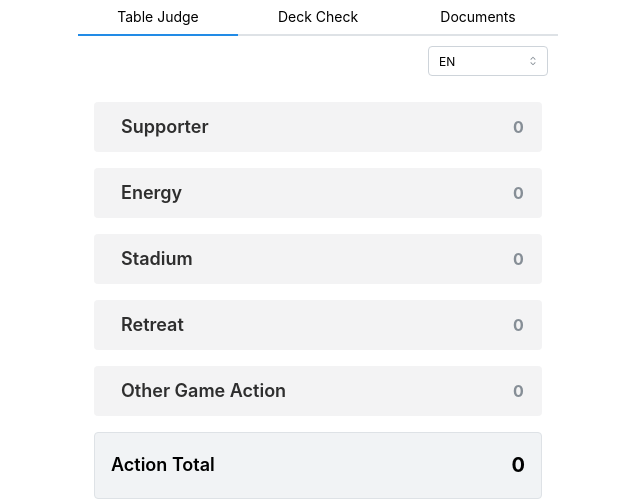
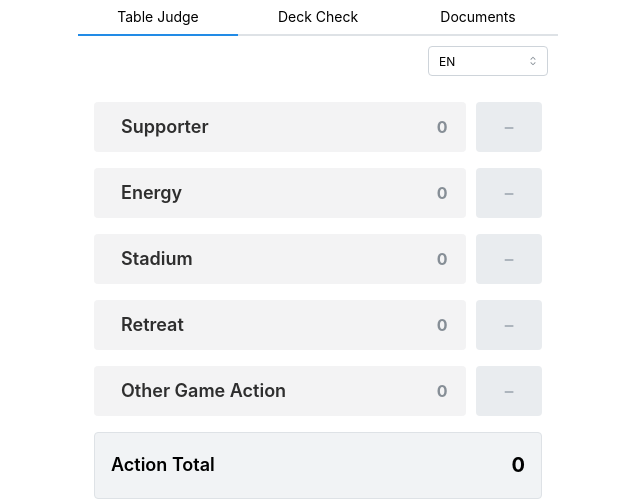
Before and after one commit to FellipeGiulianoDuarte/judge-helper, a React (Vite) app in the folder client/: page /table-judge in a window 1280 px wide. Shown: the top 500 px of the page, without its empty margins (322-962 px from the left). Built offline with nearby package versions, Linux system fonts and the light colour scheme.

Commit message:
Implement decrement functionality for action counters in Table Judge

```diff
--- a/client/playwright.config.ts
+++ b/client/playwright.config.ts
@@ -18,8 +18,9 @@ export default defineConfig({
     },
   ],
   webServer: {
-    command: 'bun vite',
+    command: 'bunx vite',
     url: 'http://localhost:5173',
-    reuseExistingServer: !process.env.CI,
+    reuseExistingServer: true,
+    timeout: 120 * 1000,
   },
 });
--- a/client/src/pages/TableJudgePage.tsx
+++ b/client/src/pages/TableJudgePage.tsx
@@ -81,6 +81,17 @@ export function TableJudgePage() {
     }));
   }, [state]);
 
+  const handleActionDecrement = useCallback((action: ActionType, e: React.MouseEvent) => {
+    e.stopPropagation(); // Prevent triggering the increment
+
+    if (state[action] > 0) {
+      setState((prev) => ({
+        ...prev,
+        [action]: prev[action] - 1,
+      }));
+    }
+  }, [state]);
+
   const handleStart = useCallback(() => {
     setIsTimerRunning(true);
   }, []);
@@ -116,12 +127,12 @@ export function TableJudgePage() {
   return (
     <Stack gap="md" p="md">
       {actionTypes.map((type) => (
+        <Group key={type} gap="xs" wrap="nowrap">
           <Button
-          key={type}
             variant="light"
             color={getButtonColor(type)}
             size="lg"
-          fullWidth
+            style={{ flex: 1 }}
             justify="space-between"
             rightSection={<Text fw={700}>{state[type]}</Text>}
             onClick={() => handleActionClick(type)}
@@ -133,6 +144,17 @@ export function TableJudgePage() {
           >
             {t(`tableJudge.${type}`)}
           </Button>
+          <Button
+            variant="outline"
+            color="red"
+            size="lg"
+            onClick={(e) => handleActionDecrement(type, e)}
+            disabled={state[type] === 0}
+            style={{ minWidth: '50px' }}
+          >
+            −
+          </Button>
+        </Group>
       ))}
 
       <Paper p="md" withBorder bg="gray.1">
```
Also changed, not shown: 1 other file (tests, documents, lock files or other folders). Lines whose indentation alone changed are shown as unchanged.
